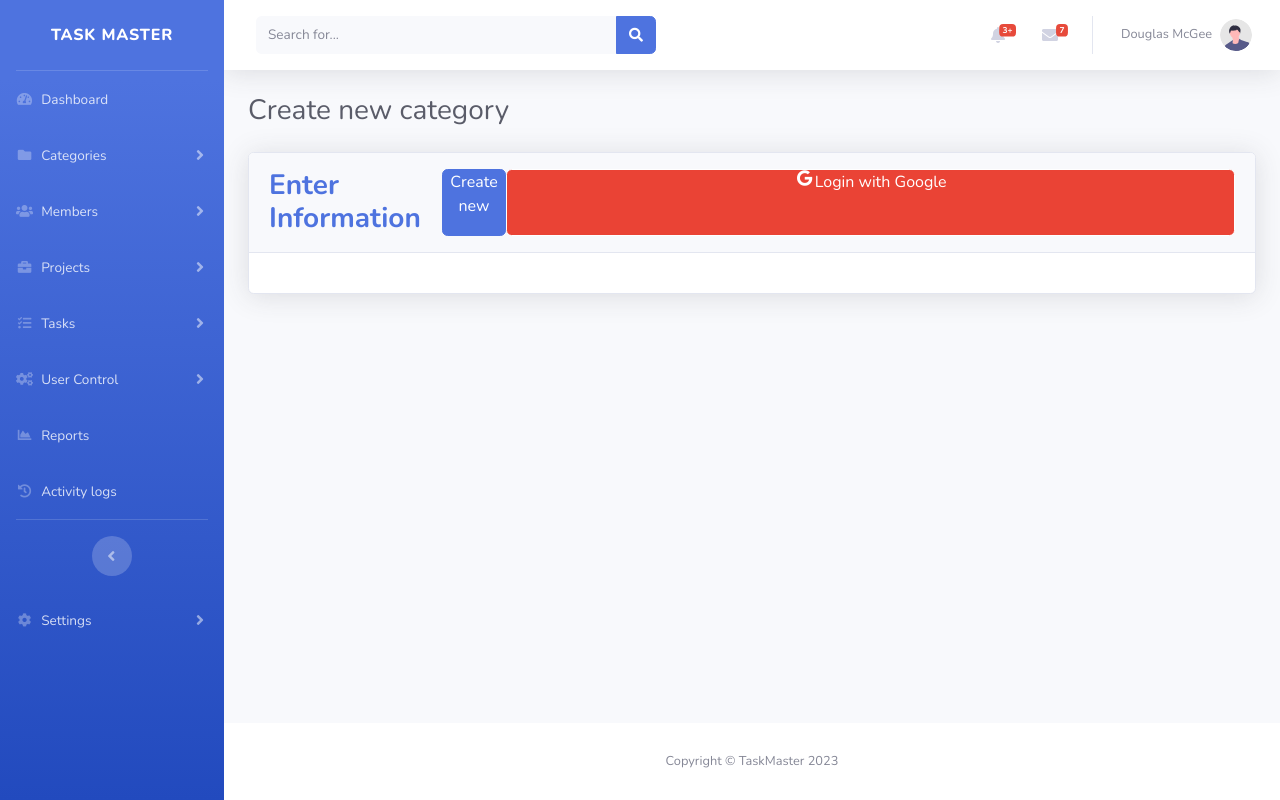
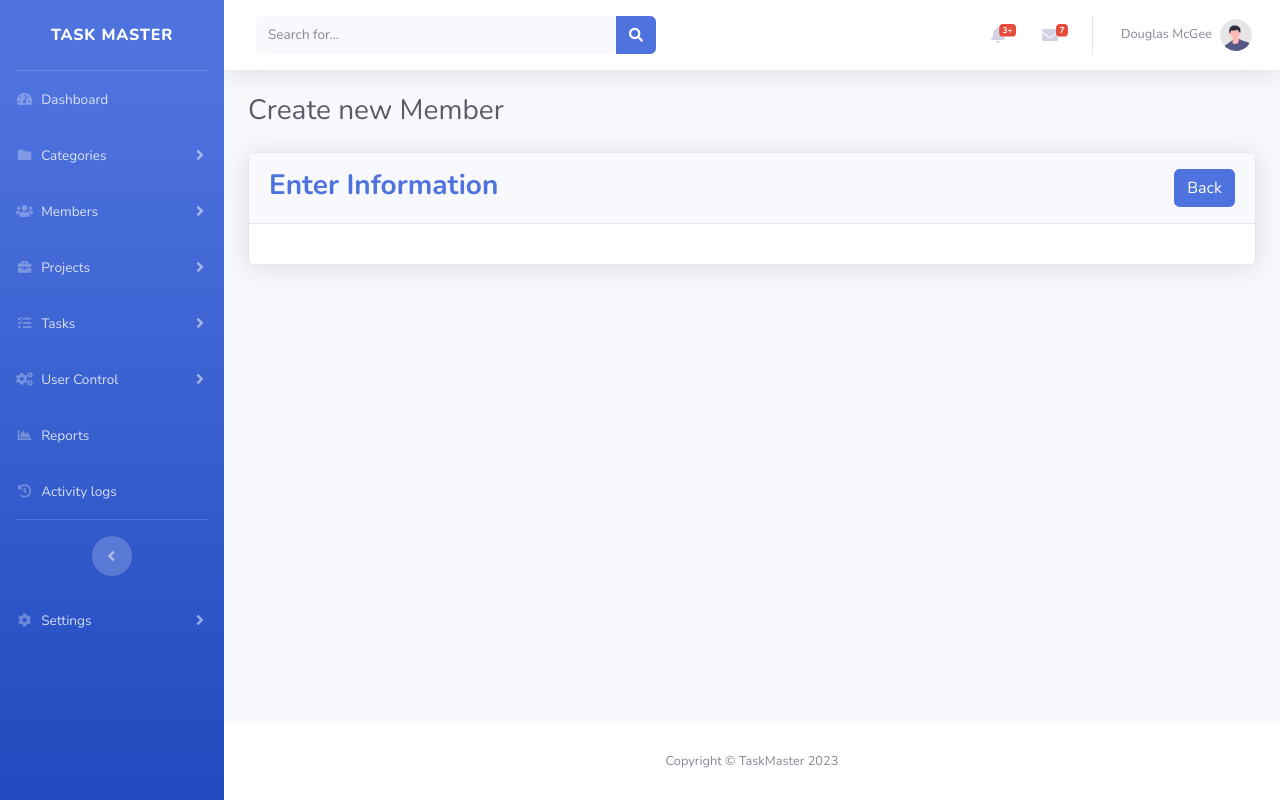
Before and after one commit to jeffreybacenas/TaskMaster, an ASP.NET Core app: page /Member/MemberForm in a window 1280 px wide. Run offline with ASP.NET Core 8, Linux system fonts and the light colour scheme.

Commit message:
Fixing member module

```diff
--- a/TaskMaster/Views/Member/Index.cshtml
+++ b/TaskMaster/Views/Member/Index.cshtml
@@ -20,7 +20,7 @@
             <div class="card shadow mb-4">
                 <div class="card-header py-3 d-flex justify-content-between">
                     <h6 class="m-0 font-weight-bold text-primary">Members</h6>
-                    <a href="" class="btn btn-primary btn-icon-split">
+                    <a href="@Url.Action("MemberForm", "Member")" class="btn btn-primary btn-icon-split">
                         <span class="text">Create new</span>
                     </a>
                 </div>
--- a/TaskMaster/Views/Member/MemberForm.cshtml
+++ b/TaskMaster/Views/Member/MemberForm.cshtml
@@ -8,7 +8,7 @@
 
     <!-- Page Heading -->
     <div class="d-sm-flex align-items-center justify-content-between mb-4">
-        <h1 class="h3 mb-0 text-gray-800">Create new category</h1>
+        <h1 class="h3 mb-0 text-gray-800">Create new Member</h1>
     </div>
 
     <!-- Content Row -->
@@ -16,16 +16,12 @@
         <!-- Content Column -->
         <div class="col-lg-12 mb-4">
 
-            <!-- Project Card Example -->
+            <!-- Member Card Example -->
             <div class="card shadow mb-4">
                 <div class="card-header py-3 d-flex justify-content-between">
                     <h3 class="m-0 font-weight-bold text-primary">Enter Information</h3>
-                    <a href="#" class="btn btn-primary btn-icon-split">
-                        <i class="fa-regular fa-hand-back-point-left"></i>
-                        Create new
-                    </a>
-                    <a href="index.html" class="btn btn-google btn-block btn-icon-split">
-                        <i class="fab fa-google fa-fw"></i> Login with Google
+                    <a href="@Url.Action("Index", "Member")" class="btn btn-primary btn-icon-split">
+                        <span class="text">Back</span>
                     </a>
                 </div>
                 <div class="card-body">
--- a/TaskMaster/Views/Shared/_AppLayout.cshtml
+++ b/TaskMaster/Views/Shared/_AppLayout.cshtml
@@ -56,7 +56,7 @@
                 <div id="category" class="collapse" aria-labelledby="headingTwo" data-parent="#accordionSidebar">
                     <div class="bg-white py-2 collapse-inner rounded">
                         <a class="collapse-item" href="@Url.Action("Index", "Category")">Categories</a>
-                        <a class="collapse-item" href="@Url.Action("CreateNew", "Category")" id="createNew">Create New</a>
+                        <a class="collapse-item" href="@Url.Action("CategoryForm", "Category")" id="createNew">Create New</a>
                     </div>
                 </div>
             </li>
```
Also changed, not shown: 4 other files.
